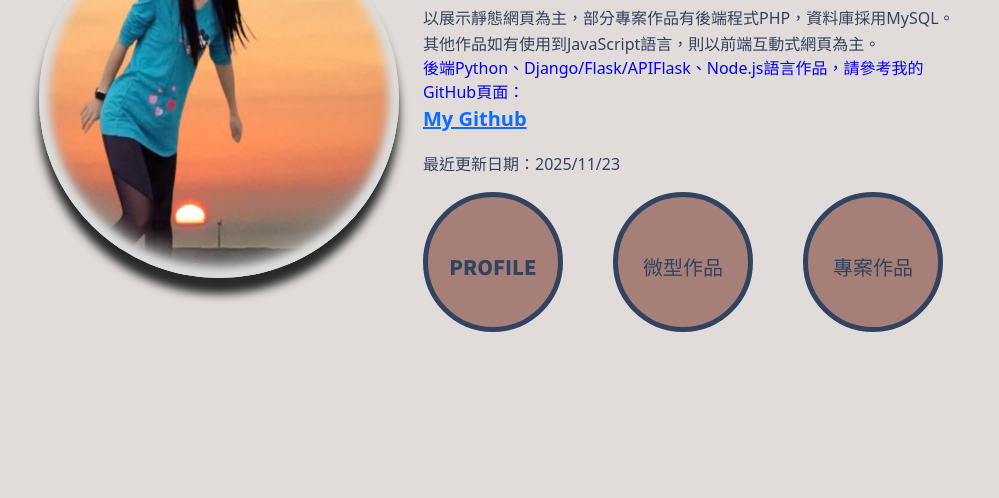
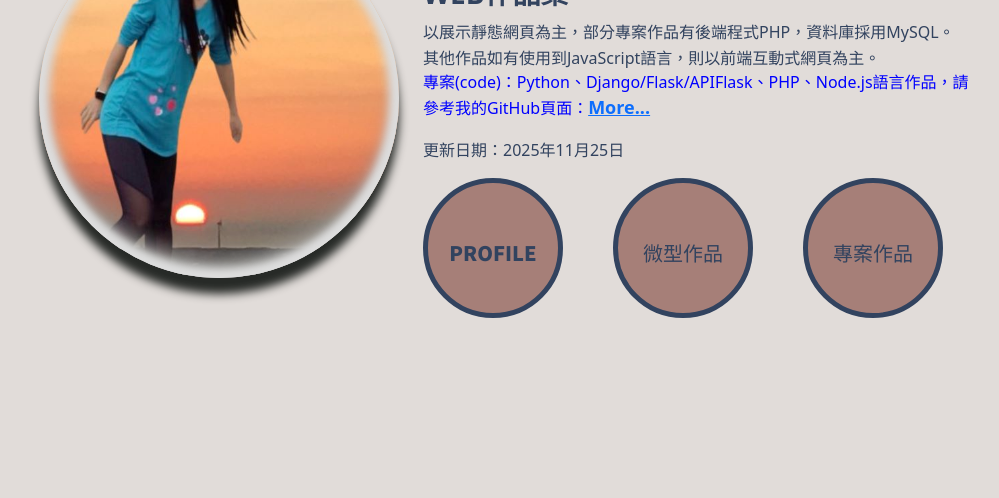
Before and after one commit to it104yun/it104yun.github.io, a plain HTML site: page index.html in a window 1280 px wide. Shown: the part 302-800 px from the top of the page, without its empty margins (134-1133 px from the left). Drawn offline with Linux system fonts and the light colour scheme.

Commit message:
Modified index.html. Editing Github's link and date's showing method.

```diff
--- a/index.html
+++ b/index.html
@@ -38,8 +38,8 @@
                             <span class="material-symbols-outlined align-middle">
                                 以展示靜態網頁為主，部分專案作品有後端程式PHP，資料庫採用MySQL。
                                 其他作品如有使用到JavaScript語言，則以前端互動式網頁為主。<br>
-                                <p style="color:blue;">後端Python、Django/Flask/APIFlask、Node.js語言作品，請參考我的GitHub頁面：<br><a href="https://github.com/it104yun" target="_blank" style="font-size: 20px;font-weight: bolder;">My Github</a></p>
-                                最近更新日期：2025/11/23
+                                <p style="color:blue;">專案(code)：Python、Django/Flask/APIFlask、PHP、Node.js語言作品，請參考我的GitHub頁面：<a href="https://github.com/it104yun" target="_blank" style="font-size: 18px;font-weight: bolder;">More...</a></p>
+                                更新日期：<p id="current-date" style="display: inline;"></p>
                             </span>
                         </span>
                     <div class="row d-flex align-items-center mt-3">
@@ -57,5 +57,26 @@
             </div>
         </div>
     </div>
+    <script>
+        // 獲取一個新的日期物件 (包含當前日期和時間)
+        const now = new Date();
+
+        // 將日期物件轉換為易讀的字串（例如：Wed Nov 26 2025 01:21:19 GMT-0600 (Central Standard Time)）
+        // 您也可以使用 toLocaleDateString() 或 toLocaleString() 來取得更本地化的格式
+        const dateString = now.toLocaleString('zh-TW', {
+            year: 'numeric',
+            month: 'long',
+            day: 'numeric',
+            // hour: '2-digit',
+            // minute: '2-digit',
+            // second: '2-digit'
+        });
+
+        // 找到 id 為 "current-date" 的 HTML 元素
+        const dateElement = document.getElementById('current-date');
+
+        // 將日期字串放入該元素的內容中
+        dateElement.textContent = dateString;
+    </script>
 </body>
 </html>
```
